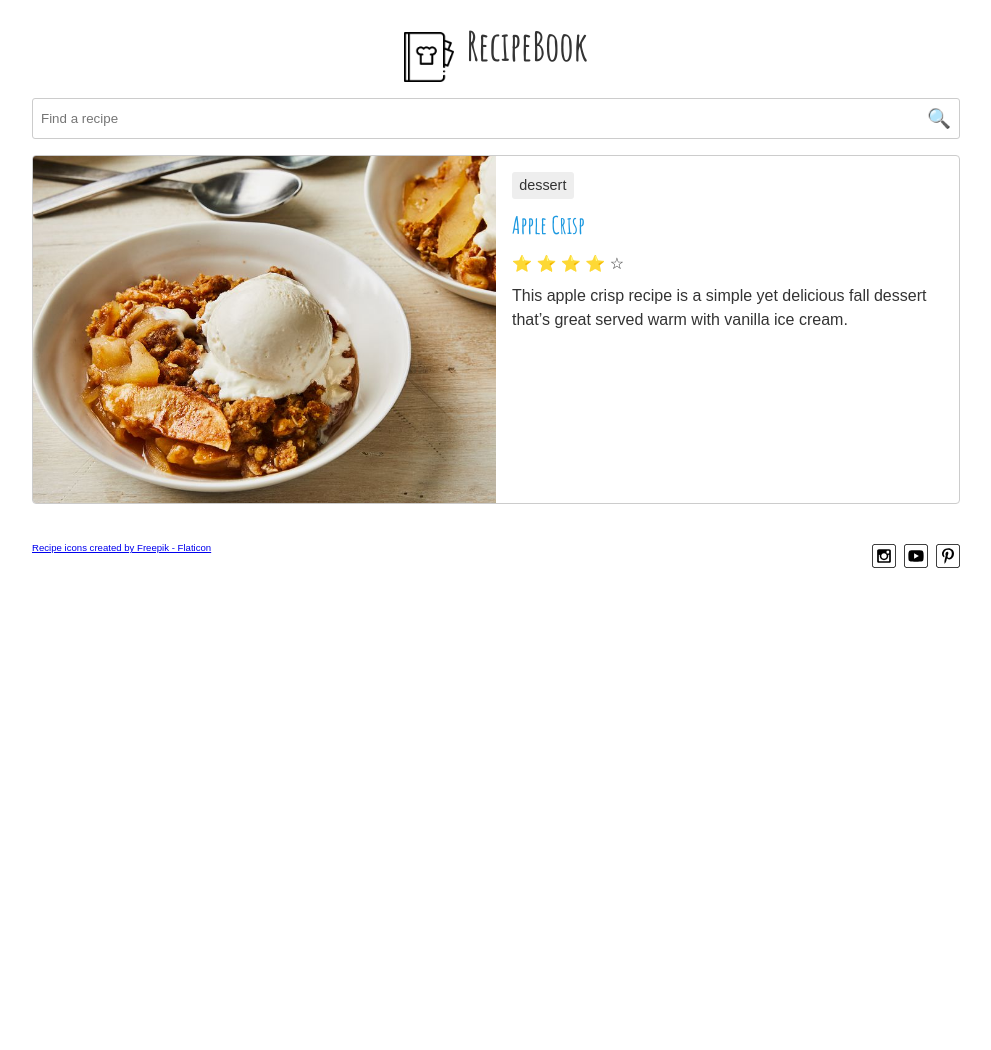
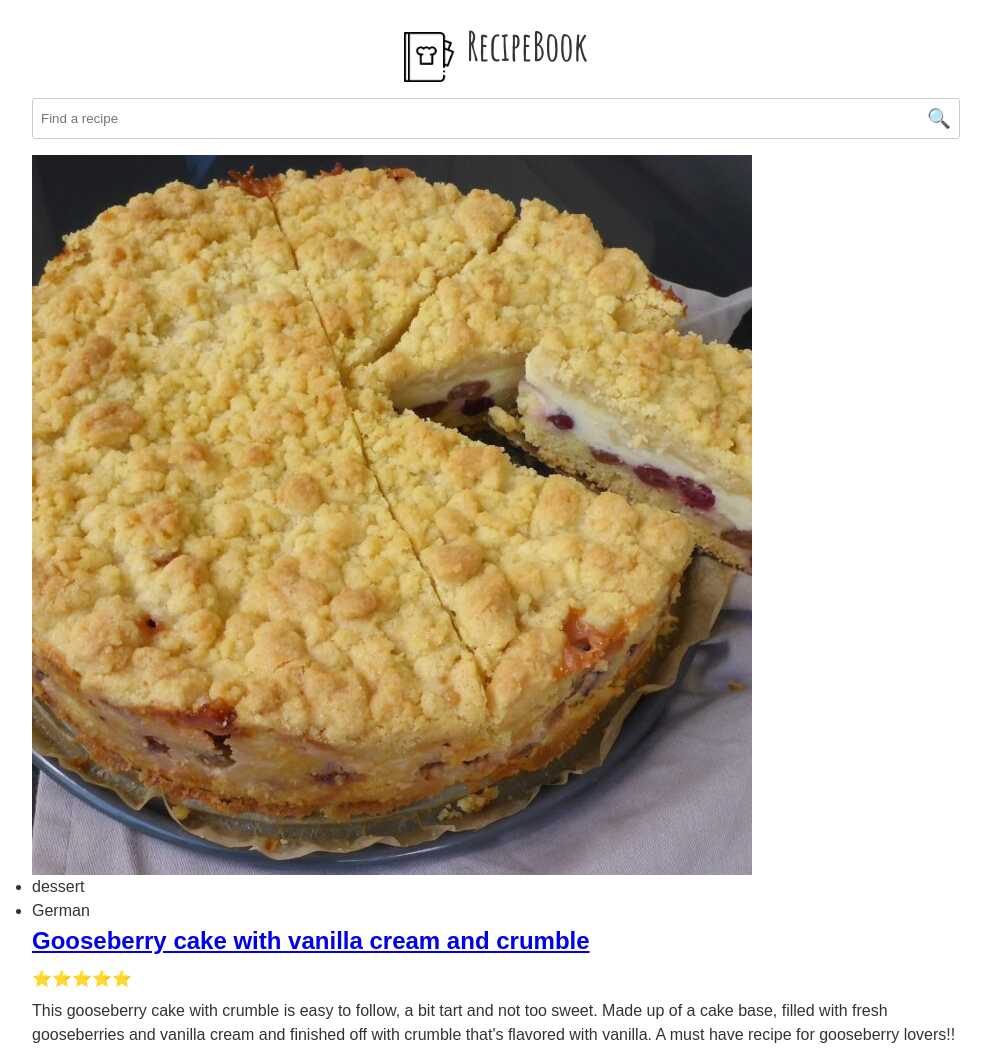
Before and after one commit to Raj-wdd/wdd131, a plain HTML site: page recipes/index.html in a window 1280 px wide. Shown: the top 1050 px of the page, without its empty margins (144-1135 px from the left). Before the commit the page ends 800 px from the top, so only its background shows below. Drawn offline with Linux system fonts and the light colour scheme.

Commit message:
Completed Recipe Book Part 2

```diff
--- a/recipes/index.html
+++ b/recipes/index.html
@@ -32,28 +32,9 @@
       🔍
     </button>
   </form>
-    <article class="recipe-card">
-      <img src="images/apple-crisp.jpg" alt="Apple Crisp with vanilla ice cream" />
-      <div class="recipe-content">
-        <span class="tag">dessert</span>
-        <h2><a href="#">Apple Crisp</a></h2>
-        <span
-          class="rating"
-          role="img"
-          aria-label="Rating: 4 out of 5 stars"
-        >
-          <span aria-hidden="true">⭐</span>
-          <span aria-hidden="true">⭐</span>
-          <span aria-hidden="true">⭐</span>
-          <span aria-hidden="true">⭐</span>
-          <span aria-hidden="true">☆</span>
-        </span>
-        <p class="description">
-          This apple crisp recipe is a simple yet delicious fall dessert that’s great served warm with vanilla ice cream.
-        </p>
-      </div>
-    </article>
+  <div class="recipe-container"></div>
 </main>
+
 
   <footer>
     <p class="attribution">
@@ -67,6 +48,7 @@
       <a href="#"><img src="images/pinterest_icon.svg" alt="pinterest icon"></a>
     </div>
   </footer>
+<script type="module" src="scripts.js"></script>
 
 </body>
 </html>
--- a/recipes/recipes.js
+++ b/recipes/recipes.js
@@ -7,7 +7,7 @@ const recipes = [
 		datePublished: '2016-10-16',
 		tags: ['Waffles', 'Sweet Potato', 'Side'],
 		description: 'Savory waffles made with Sweet potato with a hint of Ginger',
-		image: './images/sweet-potato-waffle-md.jpg',
+		image: 'sweet-potato-waffle-md.jpg',
 		recipeIngredient: [
 			'2 separated eggs',
 			'1/4 C Oil',
@@ -43,7 +43,7 @@ const recipes = [
 		tags: ['Chicken', 'Entree'],
 		description:
 			'Delicious quick and easy creamy rice dish. The mustard, mushrooms, and lemon all blend together wonderfully',
-		image: './images/escalopes-de-poulet-a-la-creme.webp',
+		image: 'escalopes-de-poulet-a-la-creme.webp',
 		recipeIngredient: [
 			'2 Chicken Tenders, Cubed',
 			'4 Mushrooms, Sliced',
@@ -75,7 +75,7 @@ const recipes = [
 		tags: ['Potatoes', 'side'],
 		description:
 			'Easy and delicious oven roasted potatoes that go great with almost anything.',
-		image: './images/roasted-potatoes.webp',
+		image: 'roasted-potatoes.webp',
 		recipeIngredient: [
 			'3-4 Medium Potatoes',
 			'1 Tbsp Olive oil',
@@ -105,7 +105,7 @@ const recipes = [
 		tags: ['Southwest', 'entree'],
 		description:
 			'Black beans and tomatoes served over a bed of rice. Top with cheese and scoop up with tortilla chips for maximum enjoyment.',
-		image: './images/black-beans-and-rice.jpg',
+		image: 'black-beans-and-rice.jpg',
 		recipeIngredient: [
 			'1 Medium Onion, diced',
 			'2 Cloves Garlic, minced',
@@ -138,7 +138,7 @@ const recipes = [
 		tags: ['chicken', 'entree', 'Indian'],
 		description:
 			'Quick and easy Chicken curry recipe made with easy to find ingredients.',
-		image: './images/chicken-curry.webp',
+		image: 'chicken-curry.webp',
 		recipeIngredient: [
 			'4 Slices Bacon',
 			'1 clove Garlic',
@@ -175,7 +175,7 @@ const recipes = [
 		datePublished: '2018-09-19',
 		tags: ['dessert'],
 		description: 'Delicious soft chocolate chip cookies with coconut.',
-		image: './images/chocolate-chip-cookies.jpg',
+		image: 'chocolate-chip-cookies.jpg',
 		recipeIngredient: [
 			'1 Lb butter, softened',
 			'1 C white sugar',
@@ -210,7 +210,7 @@ const recipes = [
 		tags: ['dessert', 'German'],
 		description:
 			"This gooseberry cake with crumble is easy to follow, a bit tart and not too sweet. Made up of a cake base, filled with fresh gooseberries and vanilla cream and finished off with crumble that's flavored with vanilla. A must have recipe for gooseberry lovers!!",
-		image: './images/german-gooseberry-cake.jpg',
+		image: 'german-gooseberry-cake.jpg',
 		recipeIngredient: [
 			'For the Cake Base:',
 			'180 g (1 ½ cups/ 6.3 oz) plain flour',
@@ -253,7 +253,7 @@ const recipes = [
 		tags: ['dessert'],
 		description:
 			"This apple crisp recipe is a simple yet delicious fall dessert that's great served warm with vanilla ice cream.",
-		image: './images/apple-crisp.jpg',
+		image: 'apple-crisp.jpg',
 		recipeIngredient: [
 			'10 C apples, cored and sliced',
 			'1 C white sugar',
@@ -279,3 +279,5 @@ const recipes = [
 		rating: 4
 	}
 ]
+
+export { recipes };
--- /dev/null
+++ b/recipes/scripts.js
@@ -0,0 +1,78 @@
+import { recipes } from './recipes.js';
+
+function random(num) {
+	return Math.floor(Math.random() * num);
+}
+
+function getRandomListEntry(list) {
+	return list[random(list.length)];
+}
+
+function tagsTemplate(tags) {
+	return `<ul class="recipe__tags">
+		${tags.map(tag => `<li>${tag}</li>`).join("")}
+	</ul>`;
+}
+
+function ratingTemplate(rating) {
+	let html = `<span class="rating" role="img" aria-label="Rating: ${rating} out of 5 stars">`;
+	for (let i = 1; i <= 5; i++) {
+		if (i <= rating) {
+			html += `<span aria-hidden="true" class="icon-star">⭐</span>`;
+		} else {
+			html += `<span aria-hidden="true" class="icon-star-empty">☆</span>`;
+		}
+	}
+	html += `</span>`;
+	return html;
+}
+
+function recipeTemplate(recipe) {
+	return `<figure class="recipe">
+		<img src="images/${recipe.image}" alt="image of ${recipe.name}" />
+		<figcaption>
+			${tagsTemplate(recipe.tags)}
+			<h2><a href="#">${recipe.name}</a></h2>
+			<p class="recipe__ratings">
+				${ratingTemplate(recipe.rating)}
+			</p>
+			<p class="recipe__description">
+				${recipe.description}
+			</p>
+		</figcaption>
+	</figure>`;
+}
+
+function renderRecipes(recipeList) {
+	const container = document.querySelector(".recipe-container");
+	container.innerHTML = recipeList.map(recipeTemplate).join('');
+}
+
+function init() {
+	const recipe = getRandomListEntry(recipes);
+	renderRecipes([recipe]);
+}
+
+init();
+
+function searchHandler(event) {
+	event.preventDefault();
+	const input = document.querySelector("#search");
+	const query = input.value.toLowerCase();
+	const results = filterRecipes(query);
+	renderRecipes(results);
+}
+
+function filterRecipes(query) {
+	return recipes
+		.filter(recipe => {
+			const inName = recipe.name.toLowerCase().includes(query);
+			const inDesc = recipe.description.toLowerCase().includes(query);
+			const inTags = recipe.tags.find(tag => tag.toLowerCase().includes(query));
+			const inIngredients = recipe.recipeIngredient.find(ing => ing.toLowerCase().includes(query));
+			return inName || inDesc || inTags || inIngredients;
+		})
+		.sort((a, b) => a.name.localeCompare(b.name));
+}
+
+document.querySelector("form").addEventListener("submit", searchHandler);
```
Lines whose indentation alone changed are shown as unchanged.
